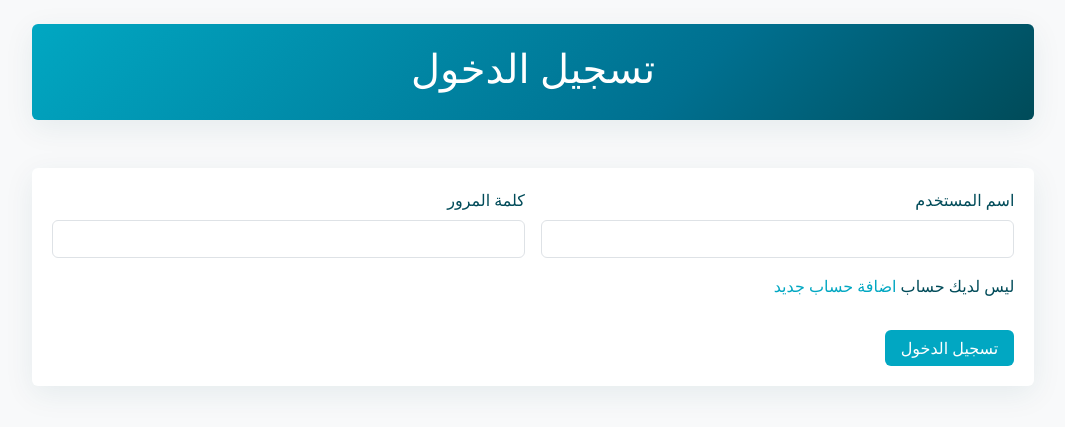
After one commit to Turki20/HallaOrder, a Django app: page /users/login/ in a window 1280 px wide. The commit adds this page. Shown: the top 427 px of the page, without its empty margins (107-1172 px from the left). Run offline with Django 5.2, Linux system fonts and the light colour scheme; some libraries are stand-ins or nearby versions.

Commit message:
Added login, logout, signup

```diff
--- a/home/static/css/base.css
+++ b/home/static/css/base.css
@@ -122,6 +122,11 @@ body {
 
 }
 
+.text-blue {
+    color: var(--light_blue_color);
+    text-decoration: none;
+}
+
 /* slidebar  */
 
 .sidebar {
--- a/home/templates/home/base.html
+++ b/home/templates/home/base.html
@@ -44,7 +44,7 @@
             </header>
             <div id="mainContent">
                 {% block dashboard_content %}
-                  <div class="row p-4 g-4">
+                  <!-- <div class="row p-4 g-4">
                     <div class="col-12 col-md-6">
                         <div class="card">
                             <h1>card</h1>
@@ -58,7 +58,7 @@
                   </div>
                    <button class="btn btn-orange">Button</button>
                     <button class="btn btn-blue">Button</button>
-                    <button class="btn btn-dark"><i class="fa-brands fa-python"></i></button>
+                    <button class="btn btn-dark"><i class="fa-brands fa-python"></i></button> -->
                 {% endblock dashboard_content %}
             </div>
         </div>
--- a/home/templates/home/header_platform.html
+++ b/home/templates/home/header_platform.html
@@ -9,6 +9,12 @@
         <a href="">خدماتنا</a>
     </div>
     <div>
-        <button class="btn btn-blue">جرب الان</button>
+        {% if request.user.is_authenticated %}
+        <a href="" class="btn btn-dark"><span>{{request.user.first_name}}</span><i class="fa-solid fa-id-card-clip"></i></a>
+        <a href="{% url 'users:logout_view' %}" class="btn btn-orange"><span>خروج</span><i class="fa-solid fa-right-from-bracket"></i></a>
+        {% else %}
+        <a href="{% url 'users:log_in_view' %}" class="btn btn-blue"><span>تسجيل الدخول</span></a>
+        <a href="{% url 'users:sign_up_view' %}" class="btn btn-dark"><span>تسجيل</span><i class="fa-solid fa-right-from-bracket"></i></a>
+        {% endif %}
     </div>
 </header>
--- a/home/views.py
+++ b/home/views.py
@@ -1,6 +1,5 @@
 from django.shortcuts import render
 from django.http import HttpRequest
-from django.contrib.auth import authenticate
 from django.contrib.auth.decorators import login_required
 
 # Create your views here.
@@ -8,7 +7,7 @@ from django.contrib.auth.decorators import login_required
 
 def index_view(request:HttpRequest):
 
-    return render(request, 'home/base.html')
+    return render(request, 'home/index.html')
 
 @login_required(login_url='/users/sign_up/')
 def create_restaurant_identity(request:HttpRequest):
--- a/users/models.py
+++ b/users/models.py
@@ -11,7 +11,7 @@ class Profile(models.Model):
         ('Staff', 'Staff'),
         ('Customer', 'Customer'),
     ]
-
+    user = models.OneToOneField(User, on_delete=models.CASCADE)
     phone = models.CharField(max_length=10)
     role = models.CharField(max_length=20, choices=ROLE_CHOICES)
     created_at = models.DateTimeField(auto_now_add=True)
--- /dev/null
+++ b/users/templates/users/login.html
@@ -0,0 +1,71 @@
+{% extends "home/base.html" %}
+
+{% load static %}
+
+
+{% block style %}
+<link rel="stylesheet" href="{% static 'css/index.css' %}">
+{% endblock style %}
+
+{% block content %}
+<style>
+    #dashbaord {
+        display: none;
+    }
+</style>
+
+<div class="row p-4 w-100">
+    <div class="col"></div>
+    <div class="col-10">
+        <div class="card w-100 element-bg">
+            <h1 class="w-100 text-center">تسجيل الدخول</h1>
+        </div>
+    </div>
+    <div class="col"></div>
+</div>
+
+<div class="row p-4 w-100">
+    <div class="col"></div>
+    <div class="col-10">
+
+        <div class="card w-100">
+            {% if messages %}
+            <ul>
+                {% for message in messages %}
+                <div class="alert {{message.tags}}">
+                    <i class="fa-solid fa-circle-exclamation"></i>
+                    <span>{{message}}</span>
+                </div>
+                {% endfor %}
+            </ul>
+            {% endif %}
+
+            <form action="{% url 'users:log_in_view' %}" method="post" class="row g-3">
+                {% csrf_token %}
+
+                <div class="col-md-6">
+                    <label for="username" class="form-label">اسم المستخدم</label>
+                    <input type="text" class="form-control" id="username" name="username" required />
+                </div>
+
+                <div class="col-md-6">
+                    <label for="password" class="form-label">كلمة المرور</label>
+                    <input type="password" class="form-control" id="password" name="password" required
+                        minlength="8" />
+                </div>
+
+                <div class="col-12">
+                    <p>ليس لديك حساب <a class="text-blue" href="{% url 'users:sign_up_view' %}">اضافة حساب جديد</a></p>
+                </div>
+                <div class="col-12 d-flex gap-2">
+                    <button type="submit" class="btn btn-blue">تسجيل الدخول</button>
+                </div>
+            </form>
+
+        </div>
+    </div>
+    <div class="col"></div>
+</div>
+
+
+{% endblock content %}
--- a/users/urls.py
+++ b/users/urls.py
@@ -1,8 +1,10 @@
 from django.urls import path
 from . import views
 
-app_name = 'home'
+app_name = 'users'
 
 urlpatterns = [
     path('sign_up/', views.sign_up_view, name='sign_up_view'),
+    path('login/', views.log_in_view, name='log_in_view'),
+    path('logout/', views.logout_view, name='logout_view'),
 ]
--- a/users/views.py
+++ b/users/views.py
@@ -1,9 +1,71 @@
-from django.shortcuts import render
+from django.shortcuts import render, redirect
 from django.contrib.auth.models import User
 from django.http import HttpRequest
 from .models import Profile
+from django.contrib import messages
+from django.db import transaction
+from django.contrib.auth import authenticate, login, logout
 # Create your views here.
 
 def sign_up_view(request:HttpRequest):
-    roles = Profile.ROLE_CHOICES
-    return render(request, 'users/sign_up.html', {'roles':roles})
+    if request.method == "POST":
+        username = request.POST.get("username")
+        email = request.POST.get("email")
+        first_name = request.POST.get("first_name")
+        last_name = request.POST.get("last_name")
+        password1 = request.POST.get("password1")
+        password2 = request.POST.get("password2")
+
+        phone = request.POST.get("phone")
+
+        if password1 != password2:
+            messages.error(request, "كلمتا المرور غير متطابقتين.", 'alert-danger')
+            return redirect("users:sign_up_view")
+
+        try:
+            with transaction.atomic():
+                user = User.objects.create_user(
+                    username=username,
+                    email=email,
+                    first_name=first_name,
+                    last_name=last_name,
+                    password=password1,
+                )
+
+                profile = Profile.objects.create(
+                    phone=phone,
+                    role='RestaurantOwner',
+                    user=user
+                )
+
+                messages.success(request, "تم إنشاء الحساب بنجاح", 'alert-success')
+                return redirect("users:sign_up_view")
+
+        except Exception as e:
+            messages.error(request, f"حدث خطأ: {e}", 'alert-danger')
+            return redirect("users:sign_up_view")
+
+    return render(request, 'users/sign_up.html', {})
+
+def log_in_view(request:HttpRequest):
+    if request.method == "POST":
+        username = request.POST.get("username")
+        password = request.POST.get("password")
+
+        user = authenticate(request, username=username, password=password)
+
+        if user is not None:
+            login(request, user)
+            # messages.success(request, f"مرحباً {user.username}", 'alert-success')
+            return redirect("home:index_view")
+        else:
+            messages.error(request, "اسم المستخدم أو كلمة المرور غير صحيحة", 'alert-danger')
+            return redirect("users:log_in_view")
+
+    return render(request, 'users/login.html', {})
+
+
+def logout_view(request:HttpRequest):
+    if request.user.is_authenticated:
+        logout(request)
+    return redirect("home:index_view")
```
Also changed, not shown: users/templates/users/sign_up.html (+19 -31 lines), users/migrations/0001_initial.py.
